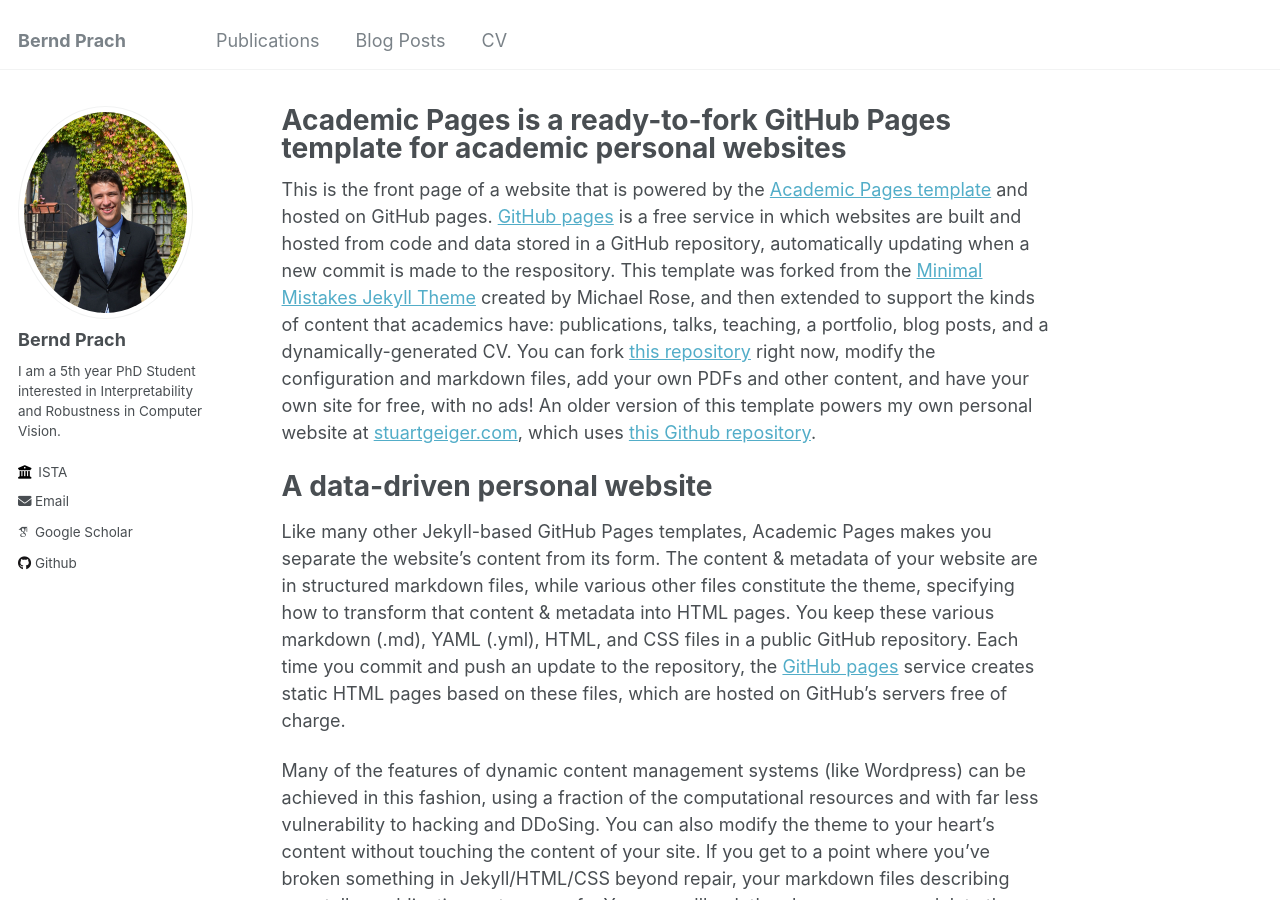
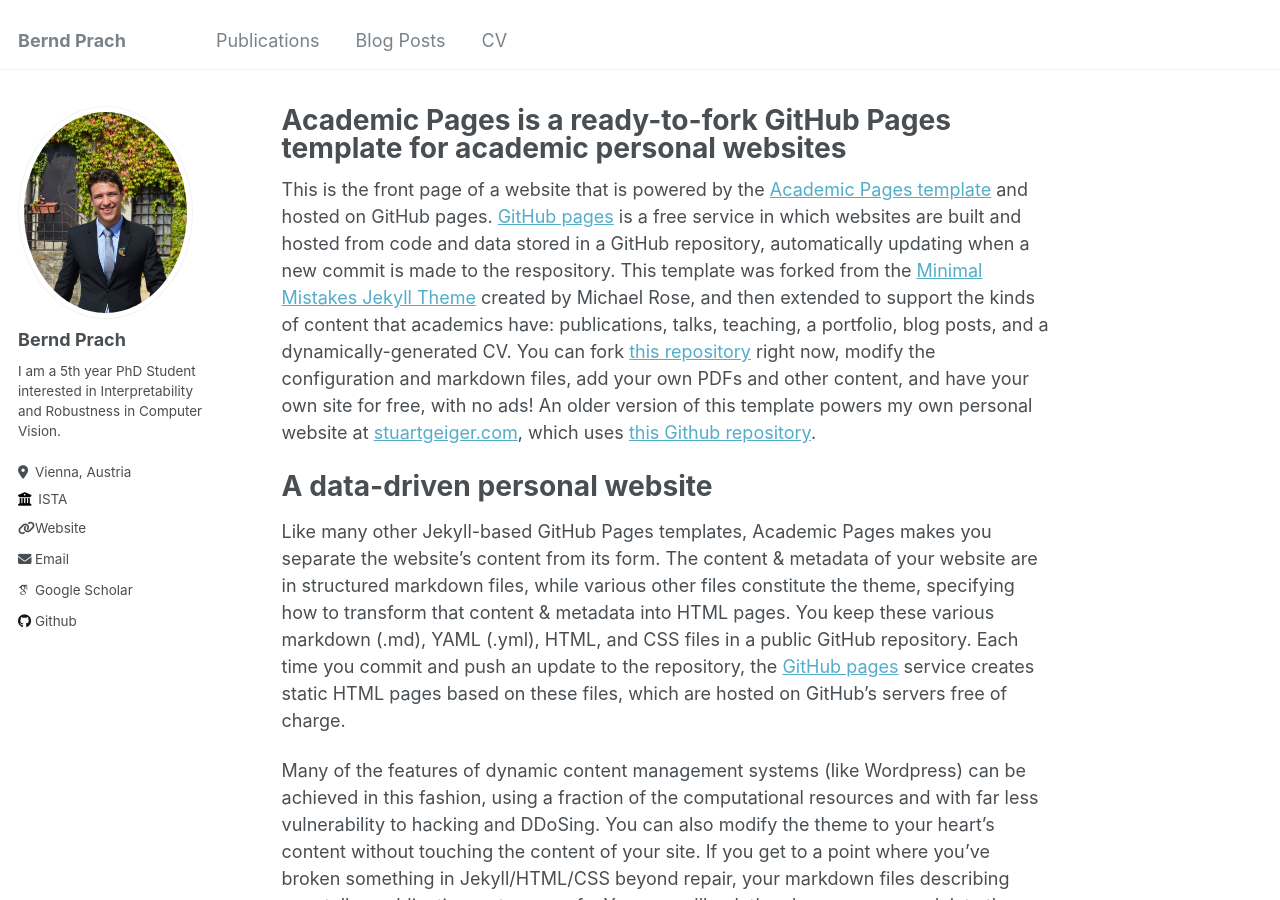
Before and after one commit to berndprach/berndprach.github.io, a Jekyll site: the page built from _pages/about.md, in a window 1280 px wide and 900 px high. Built offline with Jekyll 4.4.1, drawn with Linux system fonts in a browser that asks for light colours; some web fonts are replaced.

Commit message:
Update _config.yml

```diff
--- a/_config.yml
+++ b/_config.yml
@@ -25,9 +25,9 @@ author:
   name             : "Bernd Prach"
   pronouns         : # example: "she/her"
   bio              : "I am a 5th year PhD Student interested in Interpretability and Robustness in Computer Vision."
-  location         : # "Earth"
+  location         : "Vienna, Austria"
   employer         : "ISTA"
-  uri              : # URL
+  uri              : "https://ista.ac.at/en/home/"
   email            : "bprach@ist.ac.at"
 
   # Academic websites
```
